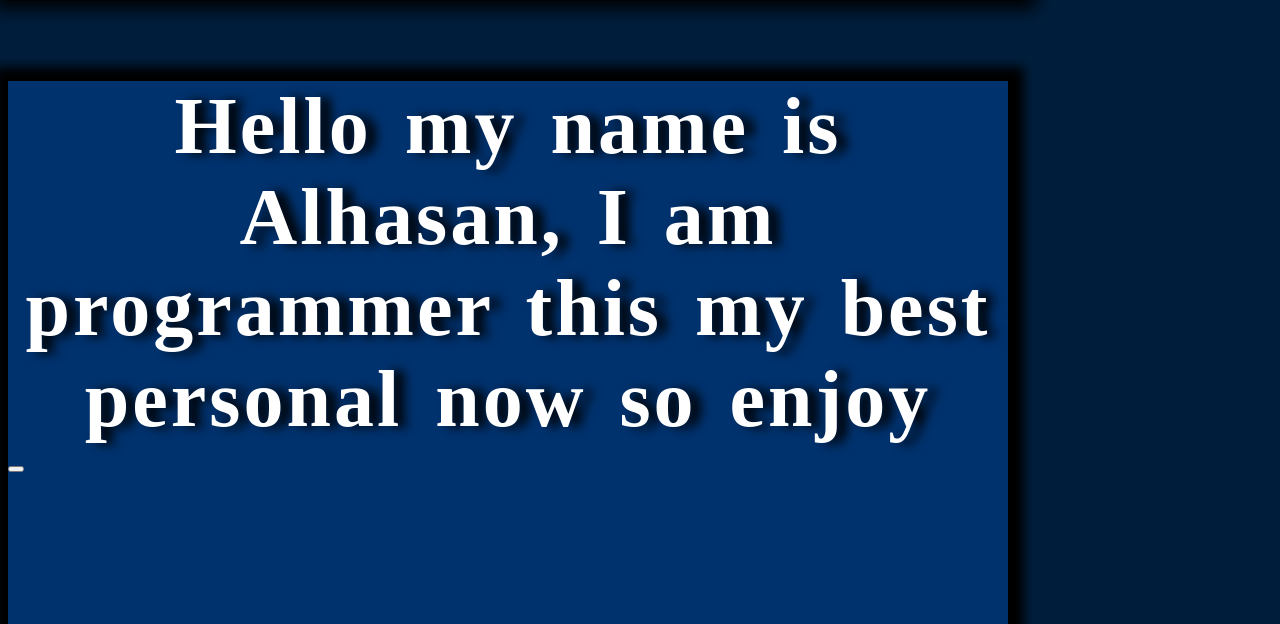
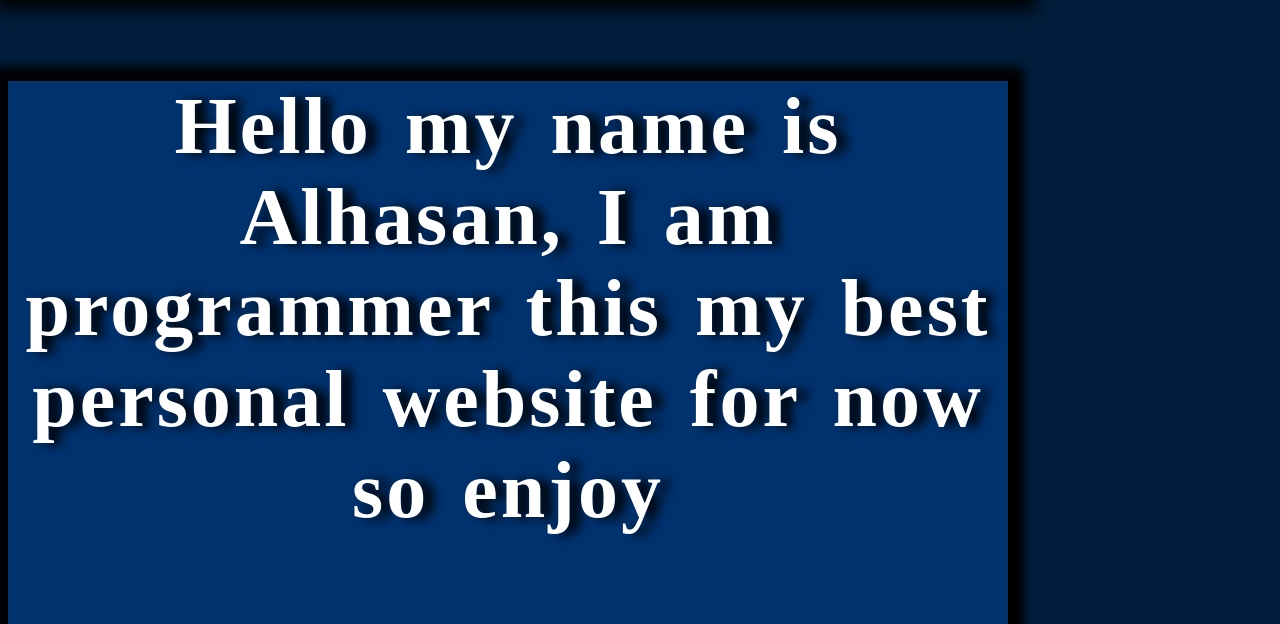
Before and after one commit to alhasanalit13-netizen/my-best-personal-website-for-now, a plain HTML site: page index.html in a window 1280 px wide. Shown: the part 176-800 px from the top of the page. Drawn offline with Linux system fonts and the light colour scheme.

Commit message:
Update personal introduction and section titles
مي

```diff
--- a/index.html
+++ b/index.html
@@ -11,8 +11,7 @@
     <h1 class="h1-2">Alhasan</h1>
   </header>
   <div class="div1">
-    <h1 class="h1-1">Hello my name is Alhasan, I am programmer this my best personal now so enjoy</h1>
-    <button type="button"></button>
+    <h1 class="h1-1">Hello my name is Alhasan, I am programmer this my best personal website for now so enjoy</h1>
     </div>
     <div class="div2">
       <h1 class="h1-3">programmer</h1>
@@ -21,7 +20,7 @@
       <h1 class="h1-4">Hi there first I will learn python to learn gdscript in godot but school and quiz sooooooo I cant but in THE short Holyday I learn HTML and try to learn CSS but school quiz so I cant and in long  Holyday I dont remeber it but last two mounth I remember HTML now I learn CSS</h1>
     </div>
     <div class="div7">
-      <h1 class="h1-5">school</h1>
+      <h1 class="h1-5">My adventure in programing</h1>
     </div>
     <div class="div3">
       <h1 class="h1-6">Okay so I read 200-500 books aaaaaaaaaa ookay just lets go to the next section</h1>
```
